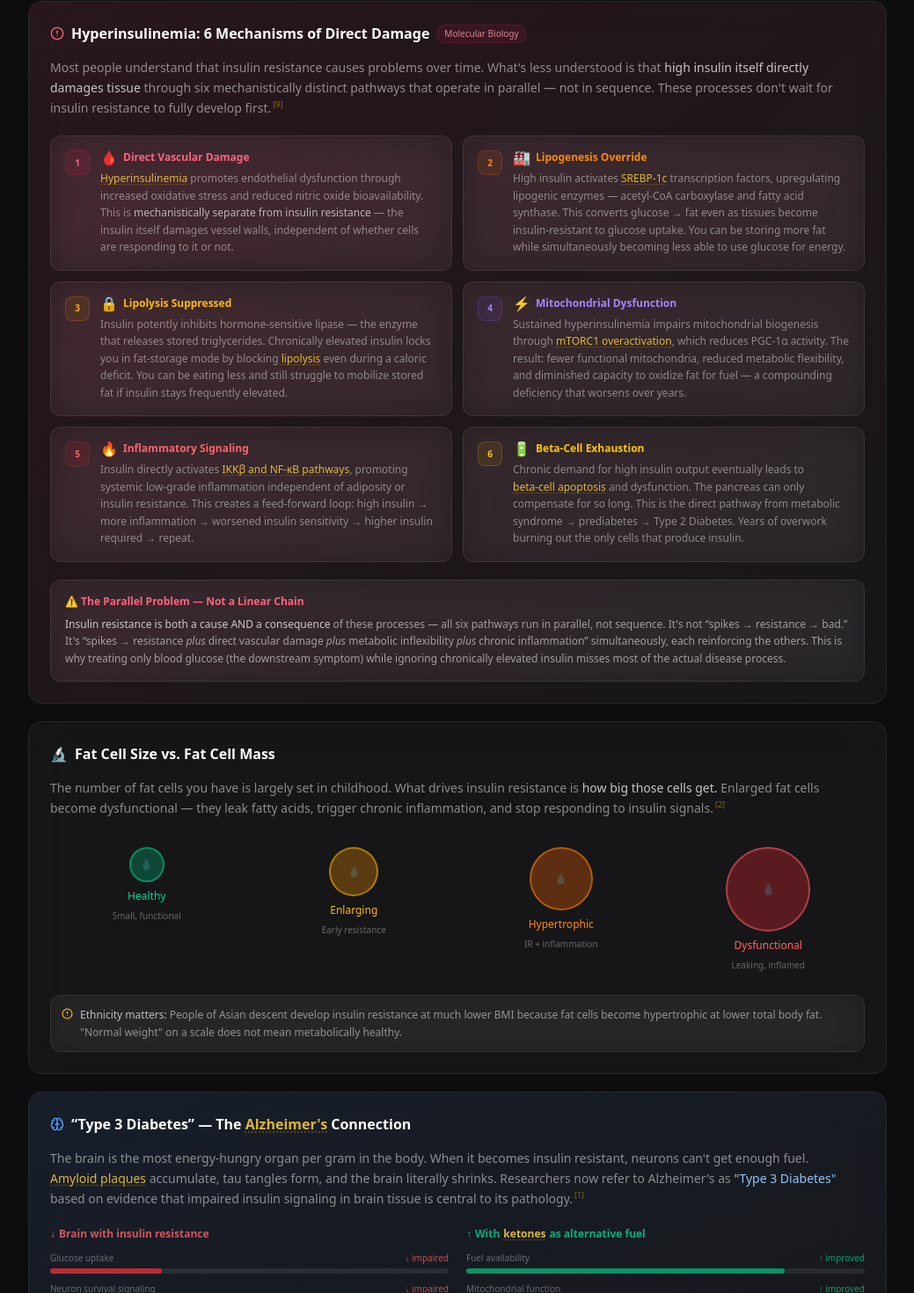
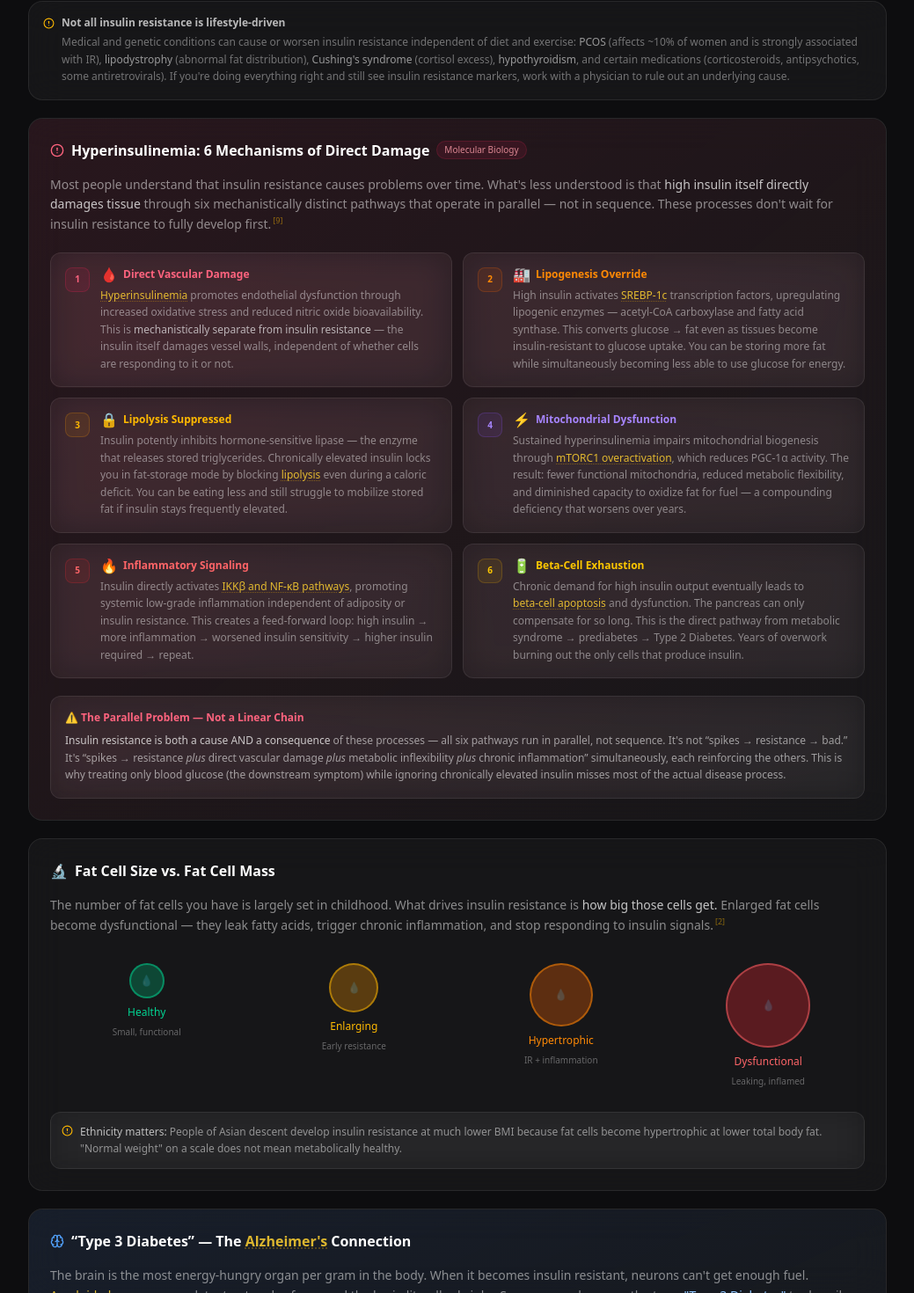
Before and after one commit to chrisxsolo/hyper-hub, a Next.js app: page /health/insulin in a window 1280 px wide. Shown: the part 1325-2795 px from the top of the page at 88% size, without its empty margins (120-1159 px from the left). Built offline with nearby package versions, Linux system fonts and the light colour scheme.

Commit message:
correct information on insulin

```diff
--- a/src/app/health/insulin/InsulinClient.tsx
+++ b/src/app/health/insulin/InsulinClient.tsx
@@ -96,7 +96,7 @@ const glossaryData = {
   },
   cephalicPhase: {
     title: "Cephalic Phase Insulin Response",
-    body: "A reflex insulin secretion triggered by the sight, smell, or taste of food — before any glucose enters the bloodstream. The brain anticipates incoming food and pre-loads insulin. Sweet taste — even from zero-calorie artificial sweeteners — can trigger this response, explaining why 'calorie-free' doesn't always mean metabolically neutral.",
+    body: "A reflex insulin secretion triggered by the sight, smell, or taste of food — before any glucose enters the bloodstream. The brain anticipates incoming food and pre-loads insulin. Sweet taste may trigger this response in some individuals, which is why some researchers question whether 'calorie-free' automatically means metabolically neutral. Evidence on whether artificial sweeteners reliably trigger CPIR is mixed — some studies show a response, others do not. Response may vary by individual and sweetener type.",
   },
   glp1Drugs: {
     title: "GLP-1 Receptor Agonists (e.g., Ozempic, Wegovy)",
@@ -125,12 +125,12 @@ const glossaryData = {
   },
   creatineSupp: {
     title: "Creatine (Creatine Monohydrate)",
-    body: "One of the most researched sports supplements. For muscle: 5g/day improves strength and power output. For the brain: 10–15g/day has shown benefits in cognitive function, mood, and neuroprotection. The brain uses significant creatine as a rapid ATP buffer. Notably affordable and exceptionally well-tolerated.",
+    body: "One of the most researched sports supplements. For muscle: 5g/day improves strength and power output — robust evidence. For the brain: higher doses (10–15g/day) have been explored in small studies for cognitive function, mood, and neuroprotection. This is promising but preliminary — extrapolated from limited trials, not yet a mainstream clinical recommendation. Affordable and exceptionally well-tolerated at standard doses.",
     learnMore: "https://pubmed.ncbi.nlm.nih.gov/35882604/",
   },
   ashwagandha: {
     title: "Ashwagandha (Withania somnifera)",
-    body: "An adaptogenic herb with strong evidence for reducing cortisol levels. Elevated cortisol worsens insulin resistance and disrupts sleep — so cortisol reduction has downstream metabolic benefits. Also shown to improve testosterone in men and sleep quality. Typical dose: 300–600mg KSM-66 extract.",
+    body: "An adaptogenic herb with reasonable evidence for reducing cortisol levels. Elevated cortisol worsens insulin resistance and disrupts sleep — so cortisol reduction has downstream metabolic benefits. Also shown to improve testosterone in men and sleep quality. Typical dose: 300–600mg KSM-66 extract. ⚠️ Drug interactions: Ashwagandha may interact with thyroid medications (it can influence T3/T4 levels), sedatives, and immunosuppressants. If you have thyroid disease, check with your physician before use.",
     learnMore: "https://pubmed.ncbi.nlm.nih.gov/34914086/",
   },
   lipolysis: {
@@ -139,7 +139,7 @@ const glossaryData = {
   },
   warburg: {
     title: "Warburg Effect",
-    body: "The observation (by Nobel laureate Otto Warburg, 1931) that cancer cells preferentially ferment glucose via glycolysis even in the presence of oxygen — producing far less energy per glucose than normal mitochondrial respiration. Research by Dr. Thomas Seyfried and others frames cancer as a metabolic disease: tumors are poorly adapted to use ketones, making carbohydrate restriction a potential adjunct therapy.",
+    body: "The observation (by Nobel laureate Otto Warburg, 1931) that cancer cells preferentially ferment glucose via glycolysis even in the presence of oxygen — producing far less energy per glucose than normal mitochondrial respiration. Dr. Thomas Seyfried and others propose this frames cancer as partly a metabolic disease, with carbohydrate restriction as a potential adjunct therapy. Note: this metabolic theory of cancer remains controversial and is not part of mainstream oncology guidelines. It should not be used as a substitute for evidence-based cancer treatment.",
     learnMore: "https://pubmed.ncbi.nlm.nih.gov/21301570/",
   },
   betaHydroxybutyrate: {
@@ -169,7 +169,7 @@ const glossaryData = {
   },
   nattokinase: {
     title: "Nattokinase",
-    body: "An enzyme derived from natto (fermented soybeans) with fibrinolytic activity — meaning it helps dissolve blood clots and break down fibrin, the protein scaffold of clots. Metabolic syndrome increases clotting tendency (hypercoagulability), making nattokinase potentially valuable for cardiovascular risk management. Typical dose: 2,000–8,000 FU (fibrinolytic units) daily. Generally considered blood-thinning; avoid if on anticoagulants without physician oversight.",
+    body: "An enzyme derived from natto (fermented soybeans) with fibrinolytic activity — meaning it helps dissolve blood clots and break down fibrin, the protein scaffold of clots. Metabolic syndrome increases clotting tendency (hypercoagulability), making nattokinase potentially valuable for cardiovascular risk management. Typical dose: 2,000–8,000 FU (fibrinolytic units) daily. ⚠️ Drug interactions: Do NOT combine with warfarin, heparin, aspirin, or any anticoagulant without physician oversight — additive blood-thinning risk is significant. Clinical evidence for nattokinase is based on small trials; no large RCTs have confirmed cardiovascular outcomes in humans.",
   },
   mtorc1: {
     title: "mTORC1 (Mechanistic Target of Rapamycin Complex 1)",
@@ -214,7 +214,7 @@ function Cite({ id }: { id: number }) {
 
 // ─── Data ─────────────────────────────────────────────────────────────────────
 const quickStats = [
-  { value: "88%", label: "Adults lack full metabolic health", note: "Most are unaware", valueClass: "text-amber-400", gradientClass: "from-amber-500/10" },
+  { value: "88%", label: "Adults lack full metabolic health", note: "NHANES data, U.S. adults", valueClass: "text-amber-400", gradientClass: "from-amber-500/10" },
   { value: "3×", label: "Higher Alzheimer's risk", note: "With insulin resistance", valueClass: "text-orange-400", gradientClass: "from-orange-500/10" },
   { value: "25%", label: "Sensitivity drop", note: "After 1 bad night of sleep", valueClass: "text-violet-400", gradientClass: "from-violet-500/10" },
   { value: "#1", label: "Resistance training", note: "Most effective IR fix", valueClass: "text-emerald-400", gradientClass: "from-emerald-500/10" },
@@ -301,7 +301,7 @@ const surprisingTriggers: { emoji: string; title: string; desc: React.ReactNode
   {
     emoji: "🚬",
     title: "Vaping & Nicotine",
-    desc: "Nicotine directly causes insulin resistance — vaping is not a safe metabolic alternative to smoking.",
+    desc: "Nicotine is associated with worsened insulin sensitivity — vaping is not a metabolically safe alternative to smoking. Evidence comes primarily from epidemiology and animal models; human mechanistic studies are limited.",
   },
   {
     emoji: "🚗",
@@ -331,22 +331,22 @@ const surprisingTriggers: { emoji: string; title: string; desc: React.ReactNode
   {
     emoji: "🍊",
     title: "Fruit Juice & Smoothies",
-    desc: <>Removing fiber from fruit turns it into a liver burden. A glass of OJ has <span className="text-amber-300 font-medium">the same 25g of sugar as a can of Coca-Cola</span> — identical glucose and fructose molecules processed the same way. The WHO&apos;s daily sugar limit is 25g. One morning glass hits your entire daily budget before breakfast ends. &ldquo;No added sugars&rdquo; on the label? Technically true — the sugar was in the orange from the start, which is why the claim is legal and misleading.</>,
+    desc: <>Removing fiber from fruit concentrates its sugar load. A glass of OJ has <span className="text-amber-300 font-medium">~25g of sugar — comparable to a can of Coca-Cola</span>. OJ does contain vitamins and polyphenols absent from soda, but the liver fructose load and insulin response are similar when fiber is stripped away. The WHO&apos;s daily added sugar limit is 25g. One morning glass consumes that entire budget. &ldquo;No added sugars&rdquo; on the label? Technically true — the sugar was in the orange from the start, which is why the claim is legal and potentially misleading.</>,
   },
   {
     emoji: "🫙",
     title: "Calcium Supplements",
-    desc: "High-dose calcium supplements (especially >1,000mg/day from pills) may increase cardiovascular event risk. The real deficiency is D3 and K2 — D3 improves calcium absorption from food, K2 directs calcium to bones (not arteries). Many cardiologists now stop all calcium supplements and replace with D3+K2.",
+    desc: "High-dose calcium supplements (especially >1,000mg/day from pills) have been associated with cardiovascular events in some observational studies — though evidence is not definitive and the field remains debated. The rationale for pairing with D3 and K2: D3 improves calcium absorption from food, K2 directs calcium to bones (not arteries). Many cardiologists now prefer D3+K2 over standalone calcium supplementation.",
   },
   {
     emoji: "🧪",
     title: "Vegetable Seed Oils",
-    desc: "Canola, soybean, sunflower, and corn oils are exceedingly high in omega-6 fatty acids. The omega-6:omega-3 ratio in modern diets is 15–20:1 (optimal is ~4:1). Excess omega-6 promotes inflammation and is a primary driver of small, dense LDL formation. Use olive oil, butter, ghee, or coconut oil instead.",
+    desc: "Canola, soybean, sunflower, and corn oils are high in omega-6 fatty acids. The omega-6:omega-3 ratio in modern diets is 15–20:1 (optimal ~4:1). High omega-6 intake is hypothesized to promote inflammation and sdLDL formation. Note: RCT evidence on seed oils is mixed — some trials show cardiovascular benefit when replacing saturated fat. The oxidation and processing quality of these oils may matter more than omega-6 content alone. Olive oil, butter, and ghee remain lower-risk alternatives.",
   },
   {
     emoji: "🍄",
     title: "Household Mold",
-    desc: "~70% of homes have some form of mold toxicity from previous water damage. Mold triggers a chronic low-grade inflammatory response (elevated CRP, IL-6, complement levels) and can colonize the gut and sinuses — re-exposing you even after leaving the moldy environment. Linked to premature coronary artery disease.",
+    desc: "Mold exposure from water-damaged buildings can trigger a chronic low-grade inflammatory response (elevated CRP, IL-6) that worsens insulin sensitivity and overall metabolic health. Mycotoxins can colonize the gut and sinuses. Note: the oft-cited \"70% of homes\" statistic lacks a verified primary source — actual prevalence of clinically significant mold illness is unclear. If you have unexplained inflammation and live in a humid climate or older building, mold is worth evaluating.",
   },
 ];
 
@@ -677,6 +677,26 @@ export default function InsulinClient() {
             </div>
           </Section>
 
+          {/* Non-Lifestyle Causes of IR */}
+          <Section>
+            <div className="glass rounded-2xl p-4 border border-white/8">
+              <div className="flex items-start gap-2">
+                <AlertCircle size={13} className="text-amber-400 shrink-0 mt-0.5" />
+                <div>
+                  <p className="text-xs font-semibold text-white/70 mb-1">Not all insulin resistance is lifestyle-driven</p>
+                  <p className="text-xs text-white/40 leading-relaxed">
+                    Medical and genetic conditions can cause or worsen insulin resistance independent of diet and exercise:{" "}
+                    <span className="text-white/55">PCOS</span> (affects ~10% of women and is strongly associated with IR),{" "}
+                    <span className="text-white/55">lipodystrophy</span> (abnormal fat distribution),{" "}
+                    <span className="text-white/55">Cushing&apos;s syndrome</span> (cortisol excess),{" "}
+                    <span className="text-white/55">hypothyroidism</span>, and certain medications (corticosteroids, antipsychotics, some antiretrovirals).
+                    If you&apos;re doing everything right and still see insulin resistance markers, work with a physician to rule out an underlying cause.
+                  </p>
+                </div>
+              </div>
+            </div>
+          </Section>
+
           {/* Hyperinsulinemia Direct Damage */}
           <Section>
             <div className="glass rounded-2xl p-6 border border-rose-500/20 relative overflow-hidden">
@@ -836,9 +856,10 @@ export default function InsulinClient() {
                 <p className="text-sm text-white/50 leading-relaxed mb-5">
                   The brain is the most energy-hungry organ per gram in the body. When it becomes insulin resistant, neurons
                   can&apos;t get enough fuel. <GlossaryTerm termKey="amyloidPlaques">Amyloid plaques</GlossaryTerm> accumulate, tau
-                  tangles form, and the brain literally shrinks. Researchers now refer to Alzheimer&apos;s as{" "}
-                  <span className="text-blue-300 font-medium">&quot;Type 3 Diabetes&quot;</span> based on evidence that
-                  impaired insulin signaling in brain tissue is central to its pathology.<Cite id={1} />
+                  tangles form, and the brain literally shrinks. Some researchers use the term{" "}
+                  <span className="text-blue-300 font-medium">&quot;Type 3 Diabetes&quot;</span> to describe Alzheimer&apos;s based on evidence that
+                  impaired insulin signaling in brain tissue contributes to its pathology.<Cite id={1} />{" "}
+                  <span className="text-white/35 text-xs italic">Note: this is a research hypothesis, not an official clinical diagnosis — Alzheimer&apos;s has multiple etiologies and metabolic dysfunction is one contributing factor, not the sole cause.</span>
                 </p>
 
                 <div className="grid grid-cols-1 sm:grid-cols-2 gap-5 mb-5">
@@ -891,7 +912,8 @@ export default function InsulinClient() {
                     <span className="text-blue-300 font-medium">The ketone bypass:</span>{" "}
                     <GlossaryTerm termKey="ketones">Ketones</GlossaryTerm> don&apos;t require insulin to enter brain cells.
                     Fasting, low-carb diets, or <GlossaryTerm termKey="mctOil">MCT oil</GlossaryTerm> can produce ketones that
-                    directly fuel insulin-resistant neurons — potentially slowing cognitive decline when glucose can&apos;t get in.<Cite id={5} />
+                    may fuel insulin-resistant neurons — potentially slowing cognitive decline when glucose can&apos;t get in.<Cite id={5} />{" "}
+                    <span className="text-white/30 italic">Clinical evidence is promising but still limited — most studies are small or preclinical; larger RCTs are underway.</span>
                   </p>
                 </div>
               </div>
@@ -1246,7 +1268,7 @@ export default function InsulinClient() {
                 </table>
               </div>
               <p className="text-[10px] text-white/25 mt-3 italic">
-                * Artificial sweeteners vary — some studies show a <GlossaryTerm termKey="cephalicPhase">cephalic phase</GlossaryTerm> insulin release even with zero caloric content
+                * Artificial sweeteners vary — evidence on <GlossaryTerm termKey="cephalicPhase">cephalic phase</GlossaryTerm> insulin release is mixed; some studies show a response, others do not. Response likely varies by individual and sweetener type.
               </p>
             </div>
           </Section>
@@ -1288,9 +1310,9 @@ export default function InsulinClient() {
                   </span>
                 </div>
                 <p className="text-sm text-white/50 leading-relaxed mb-5">
-                  The standard model says obesity is about calories in vs. calories out. But this ignores insulin — the hormone
-                  that decides whether incoming energy is burned or stored. <span className="text-white/75 font-medium">Without insulin, you physically cannot store fat.</span>{" "}
-                  Insulin is the gatekeeper of fat storage.<Cite id={7} />
+                  The standard model says obesity is about calories in vs. calories out. The carbohydrate-insulin model adds a critical layer: insulin — the hormone
+                  that decides whether incoming energy is burned or stored — is not captured by calorie counting alone. <span className="text-white/75 font-medium">Insulin is the primary driver of fat storage.</span>{" "}
+                  Without insulin signaling, fat storage is severely impaired — which is why uncontrolled Type 1 diabetics wasting away despite eating is the clinical proof.<Cite id={7} /> Calories and hormonal signaling are complementary, not competing explanations.
                 </p>
                 <div className="grid grid-cols-1 sm:grid-cols-3 gap-3 mb-5">
                   {[
@@ -1374,7 +1396,7 @@ export default function InsulinClient() {
                       emoji: "🦠",
                       title: "Cancer & The Warburg Effect",
                       border: "border-amber-500/20",
-                      body: <><GlossaryTerm termKey="warburg">Cancer cells (Warburg effect)</GlossaryTerm> are highly dependent on glucose fermentation and are poorly adapted to use ketones. Researchers like Dr. Thomas Seyfried propose carbohydrate restriction as a metabolic adjunct to cancer therapy — starving tumors of their preferred fuel.</>,
+                      body: <><GlossaryTerm termKey="warburg">Cancer cells (Warburg effect)</GlossaryTerm> are highly dependent on glucose fermentation and are poorly adapted to use ketones. Researchers like Dr. Thomas Seyfried propose carbohydrate restriction as a metabolic adjunct to cancer therapy. <span className="text-white/30 italic">Important: this remains a controversial hypothesis — not mainstream oncology. Clinical trials are early-stage and inconclusive. Never use as a substitute for established cancer treatment.</span></>,
                     },
                   ].map((card) => (
                     <div key={card.title} className={`glass rounded-xl p-4 border ${card.border} flex items-start gap-3`}>
@@ -1800,7 +1822,7 @@ export default function InsulinClient() {
                 <div className="flex items-start gap-2 mt-3">
                   <AlertCircle size={12} className="text-amber-400/60 shrink-0 mt-0.5" />
                   <p className="text-[10px] text-white/35 italic leading-relaxed">
-                    Extended fasts (36h+) should be supervised by a physician, especially if diabetic or on medications. Start with 12:12 and extend progressively as your body adapts.
+                    Extended fasts (36h+) require physician supervision — especially if you take insulin, sulfonylureas, or other glucose-lowering medications (hypoglycemia risk is real and serious). People with a history of eating disorders should avoid prolonged fasting without mental health support. Start with 12:12 and extend progressively as your body adapts.
                   </p>
                 </div>
               </div>
```
